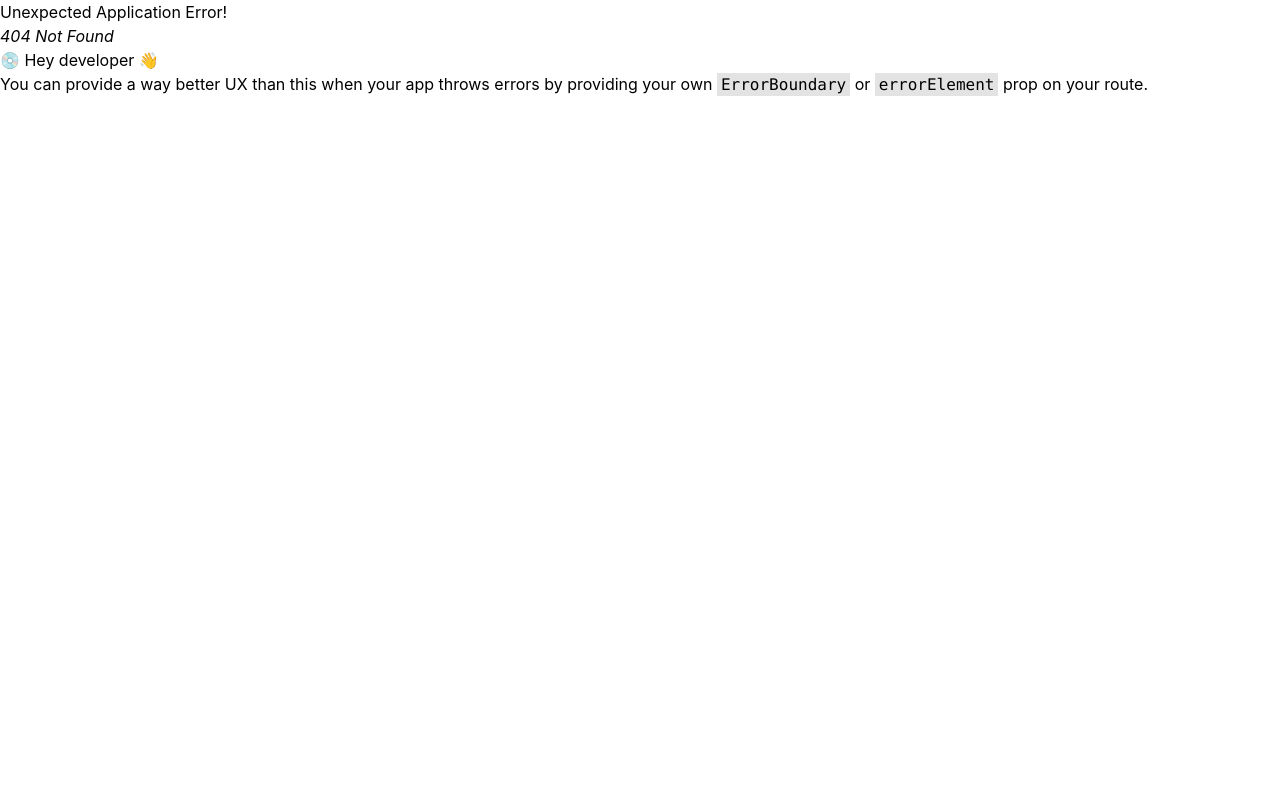
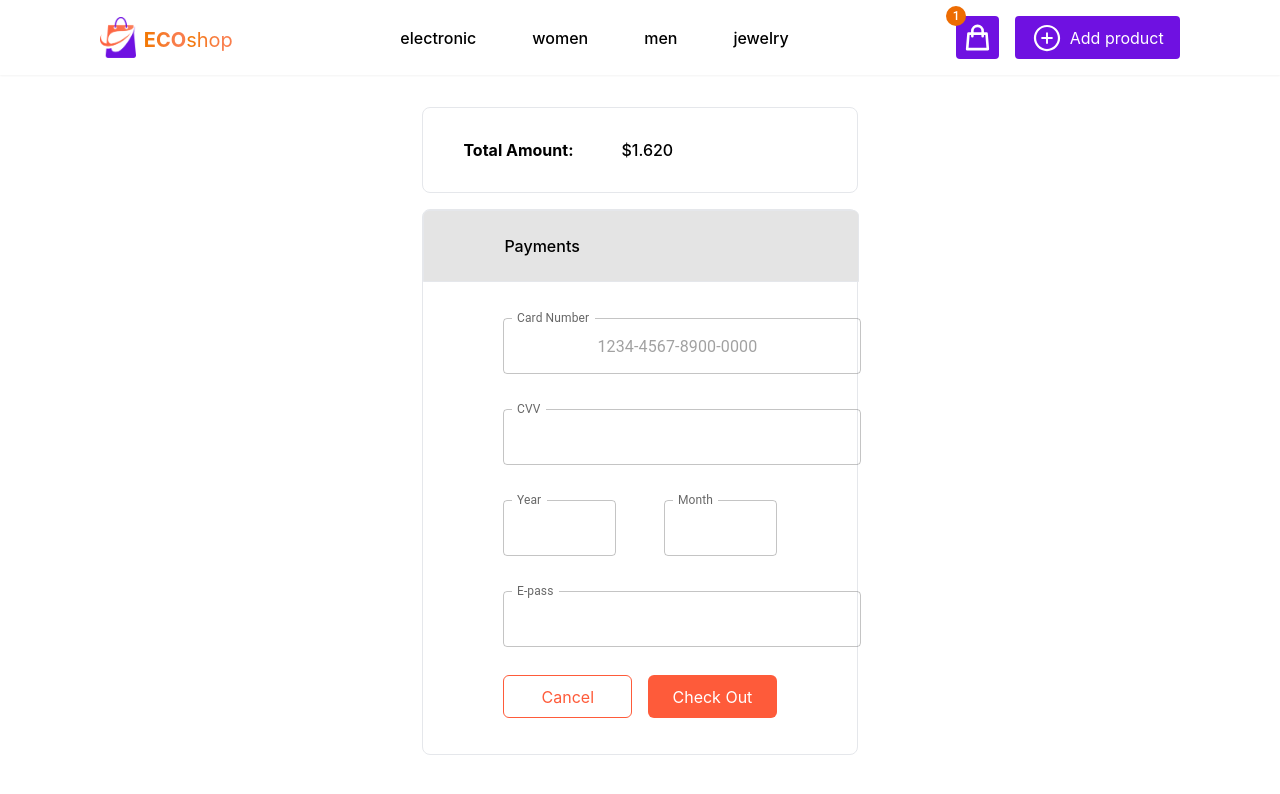
Before and after one commit to homayounalipour/memaran_sample, a React (Create React App) app: page /Payment in a window 1280 px wide. Before the commit this address had no page. Shown: the top 794 px of the page. Built offline with nearby package versions, Linux system fonts and the light colour scheme.

Commit message:
payment page ui

```diff
--- a/src/component/AddProductInput.tsx
+++ b/src/component/AddProductInput.tsx
@@ -1,7 +1,7 @@
 import { Controller, useForm } from "react-hook-form";
 import TextField from "@mui/material/TextField";
 import { AddProductForm, addProductYup } from "../validators/addProduct";
-import { AddProductModal } from "./AddProductModal";
+import { ConfirmationModal } from "./ConfirmationModal";
 
 export function AddProductInput() {
   const { control, handleSubmit } = useForm<AddProductForm>({
@@ -18,7 +18,7 @@ export function AddProductInput() {
   });
   return (
     <>
-      <AddProductModal />
+      <ConfirmationModal addProduct visible={true} />
       <div className="px-20 py-9">
         <div className="flex flex-col gap-5">
           <Controller
--- a/src/component/AddProductModal.tsx
+++ /dev/null
@@ -1,53 +0,0 @@
-import { Modal } from "@mui/material";
-import { useState } from "react";
-import { AddProductForm } from "../validators/addProduct";
-import { AiFillCheckCircle } from "react-icons/ai";
-import { Hr } from "../kit/Hr";
-
-export type AddProductModalProps = {
-  onclose?: () => void;
-};
-
-export function AddProductModal(props: AddProductForm & AddProductModalProps) {
-  const { Description, ImageUrl, Category, Title, Price, onclose } = props;
-  const [open, setOpen] = useState(false);
-  return (
-    <Modal
-      open={open}
-      onClose={onclose}
-      style={{
-        display: "flex",
-        justifyContent: "center",
-        alignItems: "center",
-        zIndex: 999999999,
-      }}
-    >
-      <div className=" bg-white rounded-md w-[34vw] flex justify-center flex-col pt-3">
-        <div className="flex justify-center flex-col items-center">
-          <AiFillCheckCircle color="#1BAC03" size={24} />
-          <span className="font-medium leading-6 text-xl pb-7 ">
-            Your product has been successfully registered
-          </span>
-        </div>
-        <Hr />
-        <div className="flex flex-row px-7 py-8">
-          <div className="pr-4">
-            <img src={ImageUrl} alt={ImageUrl} width="132px" height="95px" />
-          </div>
-          <div className="flex flex-col">
-            <span className="font-medium text-base leading-5 pb-5">
-              {Title}
-            </span>
-            <span className="font-normal text-xs w-[18vw] leading-4 pb-2">
-              {Description}
-            </span>
-            <span className="text-xs font-medium leading-4 pb-5">
-              {Category}
-            </span>
-            <span className="text-base font-medium leading-5">{Price}</span>
-          </div>
-        </div>
-      </div>
-    </Modal>
-  );
-}
--- /dev/null
+++ b/src/component/ConfirmationModal.tsx
@@ -0,0 +1,119 @@
+import { Modal } from "@mui/material";
+import { useState } from "react";
+import { AddProductForm } from "../validators/addProduct";
+import { AiFillCheckCircle } from "react-icons/ai";
+import { Hr } from "../kit/Hr";
+
+export type AddProductModalProps = {
+  onclose?: () => void;
+  onAdd?: () => void;
+  addProduct?: boolean;
+  payment?: boolean;
+  visible?: boolean;
+};
+
+export function ConfirmationModal(
+  props: AddProductForm & AddProductModalProps
+) {
+  const {
+    Description,
+    ImageUrl,
+    Category,
+    Title,
+    Price,
+    onclose,
+    addProduct,
+    payment,
+    onAdd,
+    visible,
+  } = props;
+  return (
+    <Modal
+      open={!visible}
+      onClose={onclose}
+      onClick={onAdd}
+      style={{
+        display: "flex",
+        justifyContent: "center",
+        alignItems: "center",
+        zIndex: 999999999,
+      }}
+    >
+      <div
+        className="rounded-md w-[34vw] flex justify-center flex-col pt-3"
+        style={{
+          background: payment ? "#E8FFE4" : "white",
+        }}
+      >
+        {addProduct ? (
+          <div className="flex justify-center flex-col items-center">
+            <AiFillCheckCircle color="#1BAC03" size={24} />
+            <span className="font-medium leading-6 text-xl pb-7 ">
+              Your product has been successfully registered
+            </span>
+          </div>
+        ) : (
+          <div className="flex justify-center py-4 flex-col items-center">
+            <AiFillCheckCircle color="#1BAC03" size={24} />
+            <span className="font-medium text-[#1BAC03] leading-6 text-xl pb-7 pt-5 ">
+              your payment is successful
+            </span>
+          </div>
+        )}
+        <Hr />
+        {addProduct && (
+          <div className="flex flex-row px-7 py-8">
+            <div className="pr-4">
+              <img src={ImageUrl} alt={ImageUrl} width="132px" height="95px" />
+            </div>
+            <div className="flex flex-col">
+              <span className="font-medium text-base leading-5 pb-5">
+                {Title}
+              </span>
+              <span className="font-normal text-xs w-[18vw] leading-4 pb-2">
+                {Description}
+              </span>
+              <span className="text-xs font-medium leading-4 pb-5">
+                {Category}
+              </span>
+              <span className="text-base font-medium leading-5">{Price}</span>
+            </div>
+          </div>
+        )}
+        {payment && (
+          <div>
+            <div className="flex justify-center m-auto bg-[#E8FFE4] flex-col  gap-12 pt-8">
+              <div className="flex justify-around">
+                <span className="leading-5 text-base font-bold">
+                  Total Amount:
+                </span>
+                <span className="leading-5 text-base font-medium">$1.620</span>
+              </div>
+              <div className="flex justify-evenly gap-4">
+                <span className="leading-5 text-base font-bold">
+                  card number:
+                </span>
+                <span className="leading-5 text-base font-medium">
+                  1234.5687.****.****
+                </span>
+              </div>
+              <div className="flex justify-evenly gap-12">
+                <span className="leading-5 text-base font-bold">
+                  Tracking Code:
+                </span>
+                <span className="leading-5 text-base font-medium">
+                  12345678978
+                </span>
+              </div>
+              <div className="flex justify-center pb-12 ">
+                <button className="bg-[#1BAC03] rounded-md px-4 py-2 leading-5 text-base font-normal text-white">
+                  Complete transaction
+                </button>
+              </div>
+            </div>
+          </div>
+        )}
+      </div>
+    </Modal>
+  );
+}
--- /dev/null
+++ b/src/component/PaymentInput.tsx
@@ -0,0 +1,77 @@
+import TextField from "@mui/material/TextField";
+import { ConfirmationModal } from "./ConfirmationModal";
+
+export function PaymentInput() {
+  return (
+    <>
+      <ConfirmationModal payment visible={true} />
+      <div className="px-20 py-9">
+        <div className="flex flex-col gap-5">
+          <TextField
+            // id="Title"
+            label="Card Number"
+            InputLabelProps={{
+              shrink: true,
+            }}
+            placeholder="1234-4567-8900-0000"
+            inputProps={{
+              style: {
+                // background: "red",
+                marginLeft: 80,
+                marginRight: 50,
+              },
+            }}
+            inputMode="numeric"
+            style={{ width: 358, paddingBottom: 15 }}
+          />
+          <TextField
+            // id="Title"
+            label="CVV"
+            InputLabelProps={{
+              shrink: true,
+            }}
+            inputMode="numeric"
+            style={{ width: 358, paddingBottom: 15 }}
+          />
+          <div className="flex gap-12">
+            <TextField
+              // id="Title"
+              label="Year"
+              InputLabelProps={{
+                shrink: true,
+              }}
+              inputMode="numeric"
+              style={{ width: 170, paddingBottom: 15 }}
+            />
+            <TextField
+              // id="Title"
+              label="Month"
+              InputLabelProps={{
+                shrink: true,
+              }}
+              inputMode="numeric"
+              style={{ width: 170 }}
+            />
+          </div>
+          <TextField
+            // id="Title"
+            label="E-pass"
+            InputLabelProps={{
+              shrink: true,
+            }}
+            inputMode="numeric"
+            style={{ width: 358 }}
+          />
+          <div className="flex pt-2 gap-4">
+            <button className="border  border-[#FE5B3A] text-[#FE5B3A] w-[171px] h-[43px] leading-5 text-base font-normal rounded-md ">
+              Cancel
+            </button>
+            <button className="bg-[#FE5B3A] rounded-md w-[171px] h-[43px] leading-5 text-base font-normal text-white">
+              Check Out
+            </button>
+          </div>
+        </div>
+      </div>
+    </>
+  );
+}
--- /dev/null
+++ b/src/pages/Payment.tsx
@@ -0,0 +1,26 @@
+import { LayOut } from "../kit/LayOut";
+import { PaymentInput } from "../component/PaymentInput";
+
+export function Payment() {
+  return (
+    <LayOut>
+      <div className="pt-8 pb-4 flex justify-center">
+        <div className="w-[34vw] border rounded-lg flex py-8 flex gap-12 px-10  justify-start  ">
+          <span className="flex leading-5 text-base font-bold">
+            Total Amount:
+          </span>
+          <span className="flex leading-5 text-base font-medium ">$1.620</span>
+        </div>
+      </div>
+      <div className="flex  m-auto border w-[34vw]  rounded-lg flex-col">
+        <span
+          className="border bg-[#E4E4E4] w-[34vw] h-[9vh] rounded-t-md flex justify-start items-center px-20
+          font-medium leading-5 text-base"
+        >
+          Payments
+        </span>
+        <PaymentInput />
+      </div>
+    </LayOut>
+  );
+}
--- a/src/routes/routers.tsx
+++ b/src/routes/routers.tsx
@@ -4,6 +4,7 @@ import { LoginPage } from "../pages/LoginPage";
 import { HomePage } from "../pages/HomePage";
 import { AddProduct } from "../pages/AddProduct";
 import { ShoppingCard } from "../pages/ShoppingCard";
+import { Payment } from "../pages/Payment";
 
 export const routers = createBrowserRouter([
   {
@@ -22,4 +23,8 @@ export const routers = createBrowserRouter([
     path: "/Shopping-card",
     element: <ShoppingCard />,
   },
+  {
+    path: "/Payment",
+    element: <Payment />,
+  },
 ]);
```
